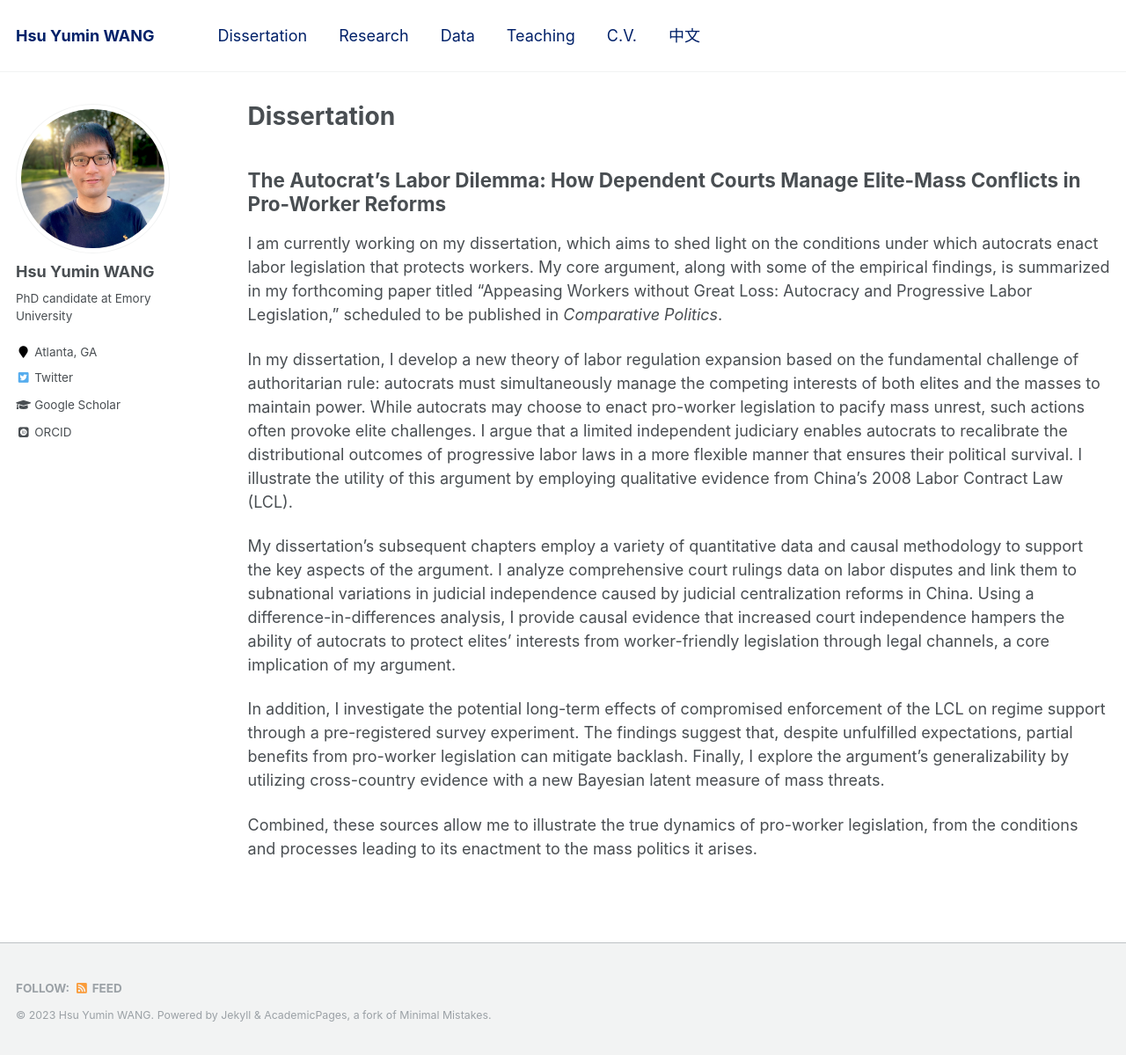
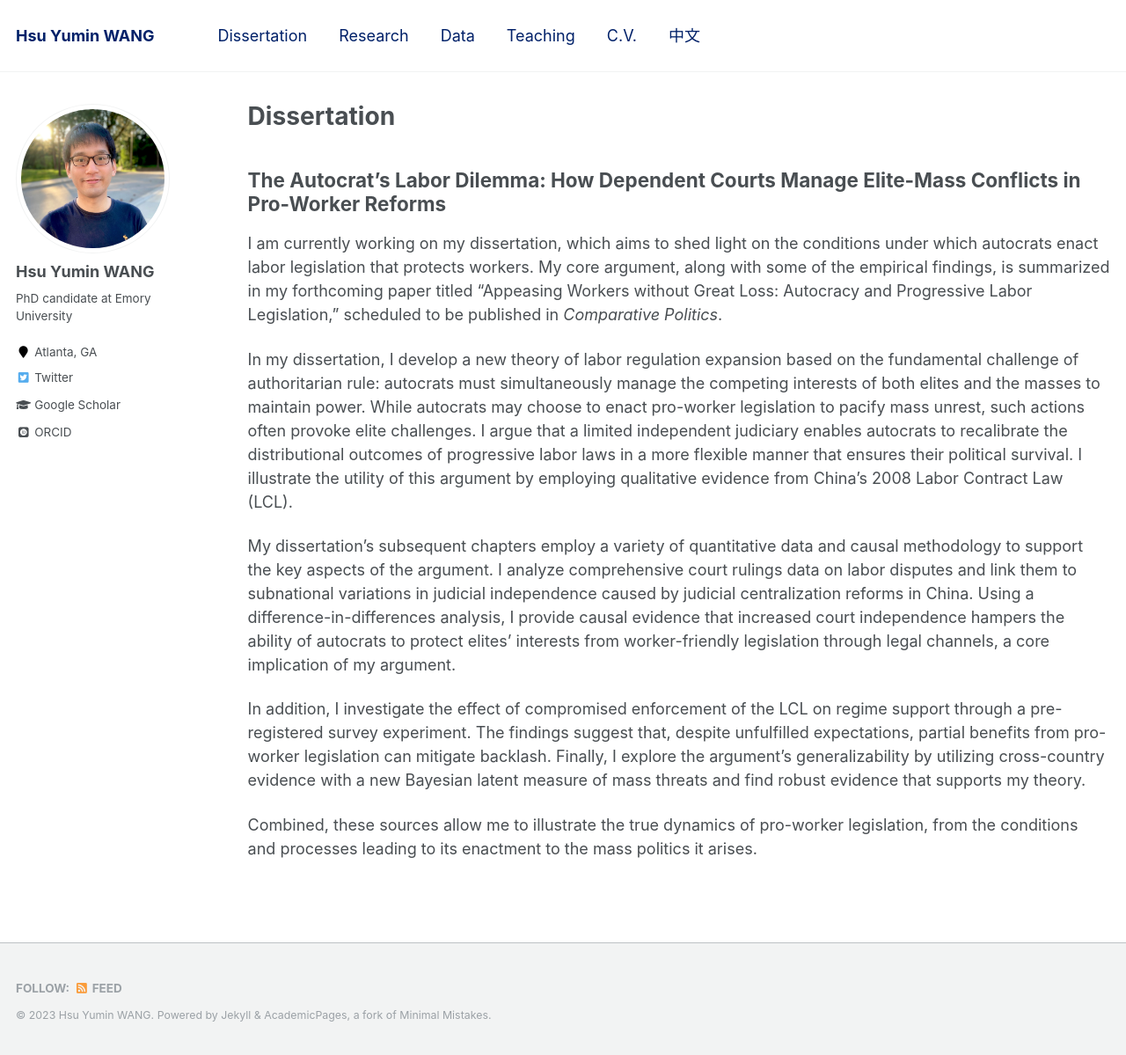
Before and after one commit to hsuyumin/hsuyumin.github.io, a Jekyll site: the page built from _pages/dissertation.md, in a window 1280 px wide and 1199 px high. Shown: the whole window at 88% size. Built offline with Jekyll 4.4.1, drawn with Linux system fonts in a browser that asks for light colours; some web fonts are replaced.

Commit message:
Update dissertation.md

```diff
--- a/_pages/dissertation.md
+++ b/_pages/dissertation.md
@@ -16,6 +16,6 @@ In my dissertation, I develop a new theory of labor regulation expansion based o
 
 My dissertation's subsequent chapters employ a variety of quantitative data and causal methodology to support the key aspects of the argument. I analyze comprehensive court rulings data on labor disputes and link them to subnational variations in judicial independence caused by judicial centralization reforms in China. Using a difference-in-differences analysis, I provide causal evidence that increased court independence hampers the ability of autocrats to protect elites' interests from worker-friendly legislation through legal channels, a core implication of my argument.
 
-In addition, I investigate the potential long-term effects of compromised enforcement of the LCL on regime support through a pre-registered survey experiment. The findings suggest that, despite unfulfilled expectations, partial benefits from pro-worker legislation can mitigate backlash. Finally, I explore the argument's generalizability by utilizing cross-country evidence with a new Bayesian latent measure of mass threats.
+In addition, I investigate the effect of compromised enforcement of the LCL on regime support through a pre-registered survey experiment. The findings suggest that, despite unfulfilled expectations, partial benefits from pro-worker legislation can mitigate backlash. Finally, I explore the argument's generalizability by utilizing cross-country evidence with a new Bayesian latent measure of mass threats and find robust evidence that supports my theory.
 
 Combined, these sources allow me to illustrate the true dynamics of pro-worker legislation, from the conditions and processes leading to its enactment to the mass politics it arises.
```
